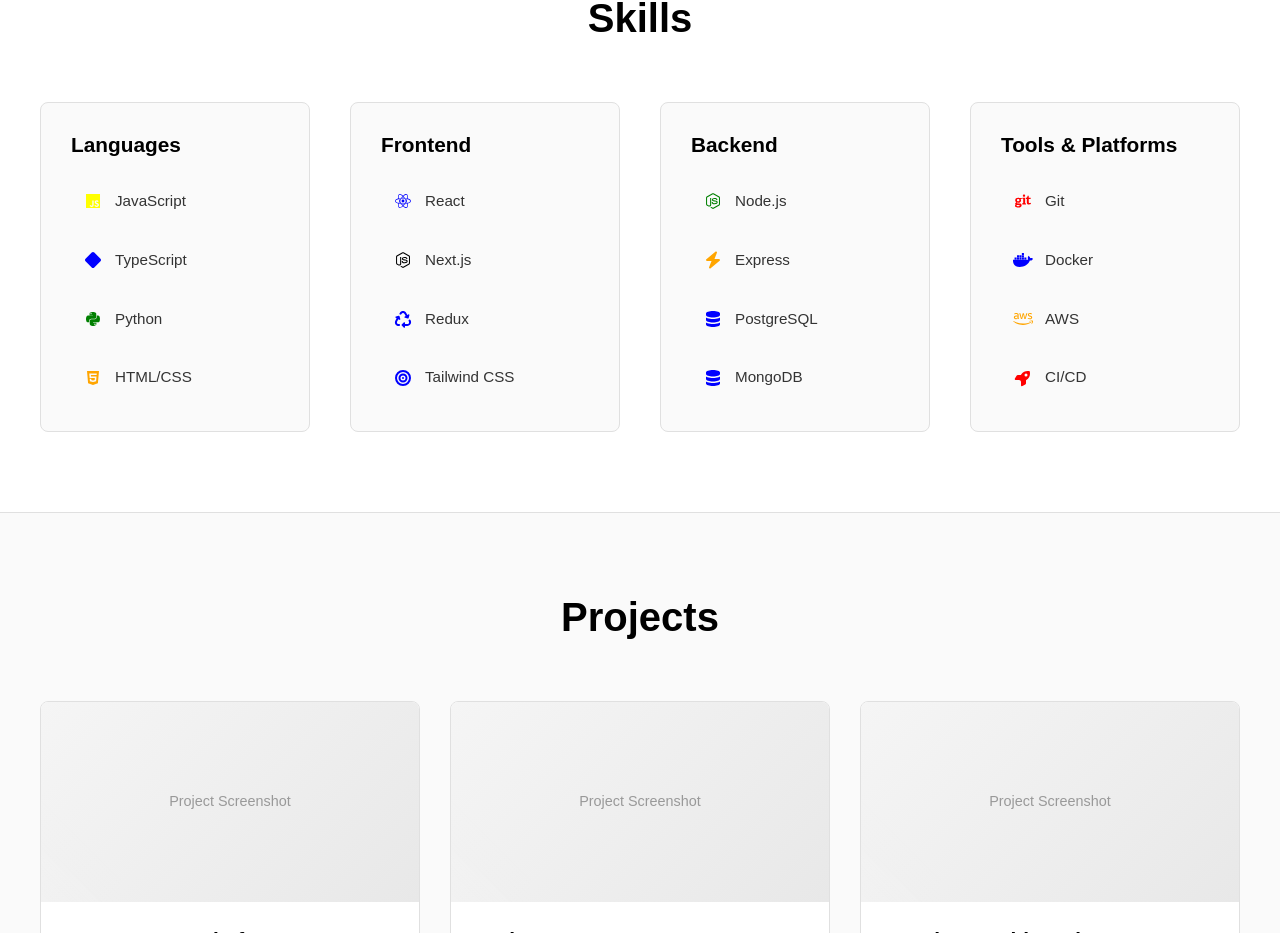
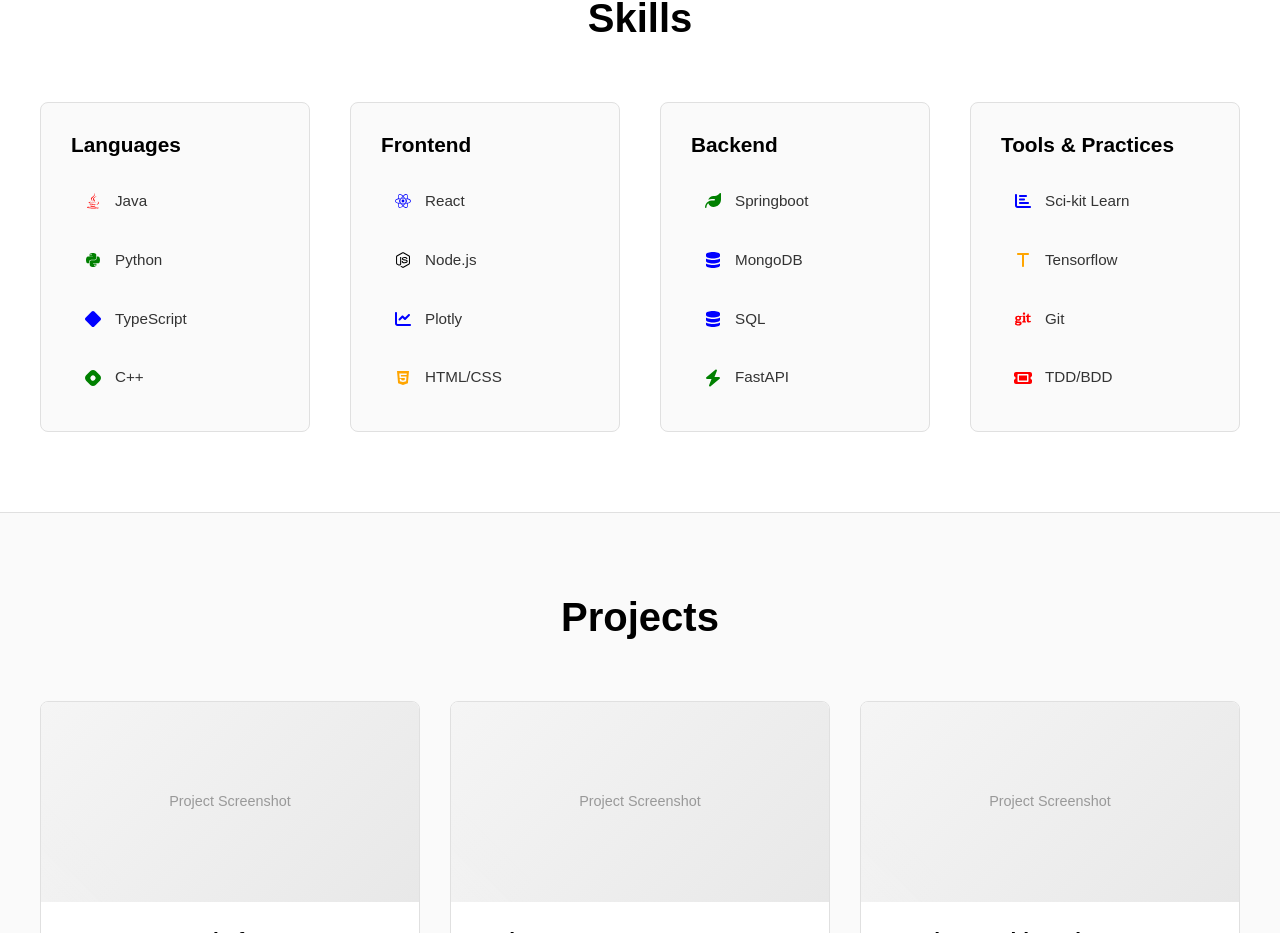
Before and after one commit to prl405/portfolio, a React (Vite) app: page / in a window 1280 px wide. Shown: the part 2028-2961 px from the top of the page. Built offline with nearby package versions, Linux system fonts and the light colour scheme.

Commit message:
- Adjusted skills container grid on smaller view ports - Changed skill items

```diff
--- a/src/components/Skills/Skills.css
+++ b/src/components/Skills/Skills.css
@@ -77,9 +77,13 @@
 }
 
 /* Tablet */
-@media (max-width: 768px) {
+@media (max-width: 1160px) {
   .skills {
     padding: 60px 20px;
+  }
+
+  .skills-container {
+    max-width: 600px;
   }
 
   .skills .section-title {
--- a/src/components/Skills/Skills.tsx
+++ b/src/components/Skills/Skills.tsx
@@ -1,6 +1,6 @@
 import './Skills.css';
-import { faAws, faDocker, faGit, faHtml5, faJs, faNodeJs, faPython, faReact } from '@fortawesome/free-brands-svg-icons';
-import { faBolt, faBullseye, faDatabase, faDiamond, faRecycle, faRocket } from '@fortawesome/free-solid-svg-icons';
+import { faAws, faDocker, faGit, faHashnode, faHtml5, faJava, faJs, faNode, faNodeJs, faPython, faReact } from '@fortawesome/free-brands-svg-icons';
+import { faBolt, faBullseye, faC, faChartBar, faDatabase, faDiamond, faEnvelopeOpenText, faLeaf, faLineChart, faRecycle, faRocket, faT, faTicket } from '@fortawesome/free-solid-svg-icons';
 import { FontAwesomeIcon } from '@fortawesome/react-fontawesome';
 import type { SkillCategory } from '../../types';
 
@@ -10,37 +10,37 @@
     {
       name: 'Languages',
       items: [
-        { name: 'JavaScript', fa: faJs, color: 'yellow'},
+        { name: 'Java', fa: faJava, color: 'red'},
+        { name: 'Python', fa: faPython, color: 'green'},
         { name: 'TypeScript', fa: faDiamond, color: 'blue'},
-        { name: 'Python', fa: faPython, color: 'green'},
-        { name: 'HTML/CSS', fa: faHtml5, color: 'orange'},
+        { name: 'C++', fa: faHashnode, color: 'green'},
       ],
     },
     {
       name: 'Frontend',
       items: [
         { name: 'React', fa: faReact, color: 'blue' },
-        { name: 'Next.js', fa: faNodeJs, color: 'black' },
-        { name: 'Redux', fa: faRecycle, color: 'blue'},
-        { name: 'Tailwind CSS', fa: faBullseye, color: 'blue'},
+        { name: 'Node.js', fa: faNodeJs, color: 'black' },
+        { name: 'Plotly', fa: faLineChart, color: 'blue'},
+        { name: 'HTML/CSS', fa: faHtml5, color: 'orange'},
       ],
     },
     {
       name: 'Backend',
       items: [
-        { name: 'Node.js', fa: faNodeJs, color: 'green' },
-        { name: 'Express', fa: faBolt, color: 'orange' },
-        { name: 'PostgreSQL', fa: faDatabase, color: 'blue' },
+        { name: 'Springboot', fa: faLeaf, color: 'green' },
         { name: 'MongoDB', fa: faDatabase, color: 'blue' },
+        { name: 'SQL', fa: faDatabase, color: 'blue' },
+        { name: 'FastAPI', fa: faBolt, color: 'green' },
       ],
     },
     {
-      name: 'Tools & Platforms',
+      name: 'Tools & Practices',
       items: [
+        { name: 'Sci-kit Learn', fa: faChartBar, color: 'blue' },
+        { name: 'Tensorflow', fa: faT, color: 'orange' },
         { name: 'Git', fa: faGit, color: 'red' },
-        { name: 'Docker', fa: faDocker, color: 'blue' },
-        { name: 'AWS', fa: faAws, color: 'orange' },
-        { name: 'CI/CD', fa: faRocket, color: 'red' },
+        { name: 'TDD/BDD', fa: faTicket, color: 'red' },
       ],
     },
   ];
```
